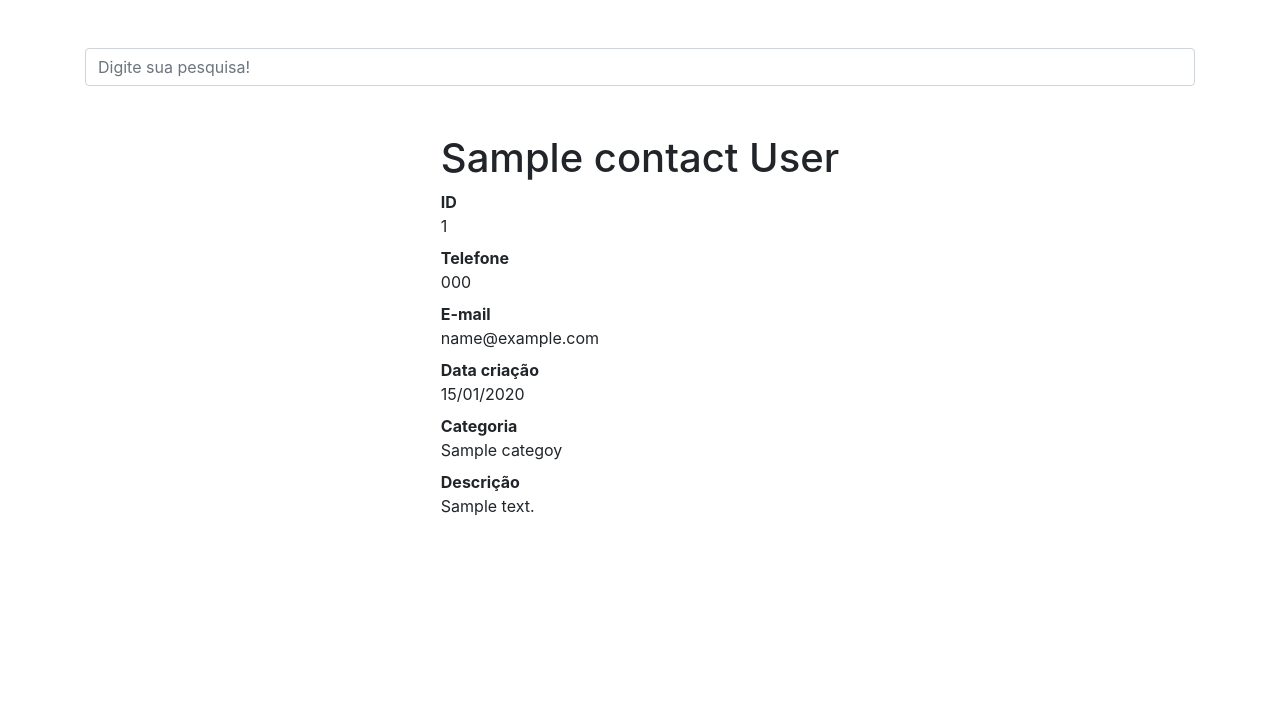
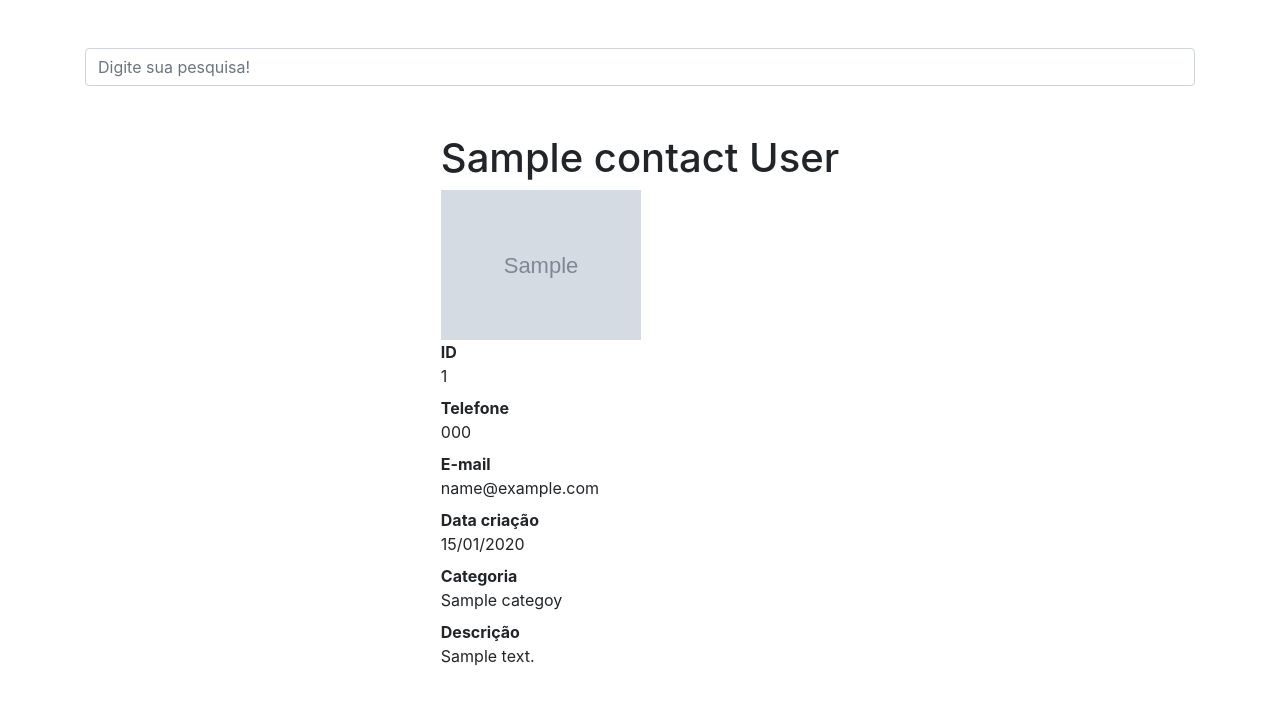
Before and after one commit to marlondlacerda/contatinhos, a Django app: page /1 in a window 1280 px wide. Shown: the part 56-761 px from the top of the page. Run offline with Django 4.2, Linux system fonts and the light colour scheme; tables that the repository leaves empty hold one stand-in row (values such as "Sample post"); grey boxes marked "Sample" are stand-in pictures; parts of the project's set-up code (start-up, migrations or seed data) failed here and were passed over; some libraries are stand-ins or nearby versions.

Commit message:
feat: 🎸 update my list_contact_html for render images

```diff
--- a/src/contatos/templates/contatos/list_contact.html
+++ b/src/contatos/templates/contatos/list_contact.html
@@ -3,6 +3,15 @@
 {% block content %}
   <div class="d-flex flex-column">
     <h1 class="mt-5">{{ contact.get_full_name }}</h1>
+    <div>
+      <img
+        src="{{ contact.image.url }}"
+        alt="{{ contact.get_full_name }}"
+        class="img-fluid"
+        width="200"
+        height="200"
+        >
+    </div>
     <dl>
       <dt>ID</dt>
       <dd>{{ contact.id }}</dd>
```
